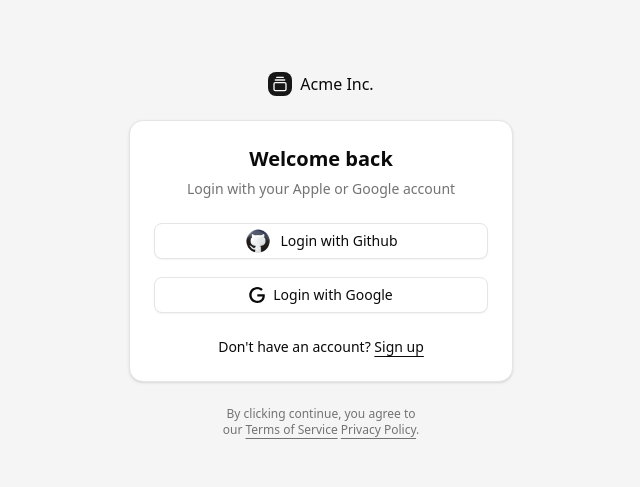
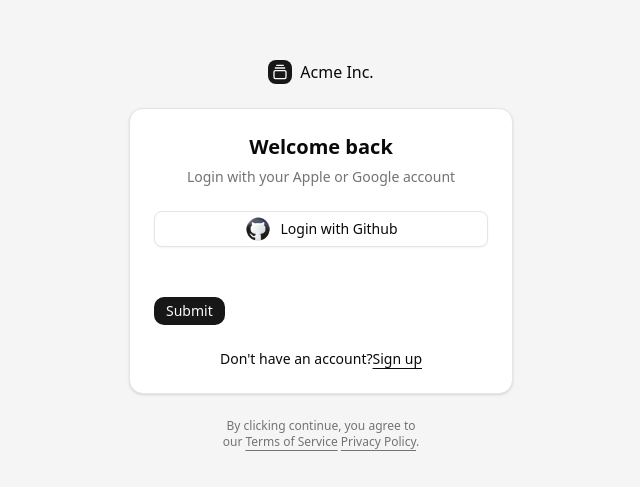
Before and after one commit to Kratos-024/CodeBoard, a React (Vite) app: page /create-acc in a window 1280 px wide. Shown: the part 145-632 px from the top of the page, without its empty margins (319-959 px from the left). Built offline with nearby package versions, Linux system fonts and the light colour scheme; a web font is replaced by a local one.

Commit message:
commit auth extension

```diff
--- a/src/components/AccountAuth.tsx
+++ b/src/components/AccountAuth.tsx
@@ -1,6 +1,10 @@
-import { userAuthorized } from "../apis/UserAuth";
+import { useState } from "react";
 
 export const AccountAuth = () => {
+  const [showInput, setShowInput] = useState<boolean>(false);
+  const showInputHandler = () => {
+    setShowInput(!showInput);
+  };
   return (
     <section>
       <div className="bg-background">
@@ -53,38 +57,43 @@ export const AccountAuth = () => {
                   <form>
                     <div className="grid gap-6">
                       <div className="flex flex-col gap-4">
-                        <div onClick={userAuthorized}>
+                        <div>
                           <button
                             onClick={(e) => {
                               e.preventDefault();
-                              userAuthorized();
+                              showInputHandler();
                             }}
                             data-slot="button"
-                            className="inline-flex items-center justify-center gap-2 whitespace-nowrap rounded-md text-sm font-medium transition-all disabled:pointer-events-none disabled:opacity-50 [&amp;_svg]:pointer-events-none [&amp;_svg:not([class*='size-'])]:size-4 shrink-0 [&amp;_svg]:shrink-0 outline-none focus-visible:border-ring focus-visible:ring-ring/50 focus-visible:ring-[3px] aria-invalid:ring-destructive/20 dark:aria-invalid:ring-destructive/40 aria-invalid:border-destructive border bg-background shadow-xs hover:bg-accent hover:text-accent-foreground dark:bg-input/30 dark:border-input dark:hover:bg-input/50 h-9 px-4 py-2 has-[>svg]:px-3 w-full"
+                            className="inline-flex z-50 items-center justify-center gap-2 whitespace-nowrap rounded-md text-sm font-medium transition-all disabled:pointer-events-none disabled:opacity-50 [&amp;_svg]:pointer-events-none [&amp;_svg:not([class*='size-'])]:size-4 shrink-0 [&amp;_svg]:shrink-0 outline-none focus-visible:border-ring focus-visible:ring-ring/50 focus-visible:ring-[3px] aria-invalid:ring-destructive/20 dark:aria-invalid:ring-destructive/40 aria-invalid:border-destructive border bg-background shadow-xs hover:bg-accent hover:text-accent-foreground dark:bg-input/30 dark:border-input dark:hover:bg-input/50 h-9 px-4 py-2 has-[>svg]:px-3 w-full"
                           >
                             <img className="w-7" src="/github-94.png" />
                             Login with Github
                           </button>
+                          <input
+                            placeholder="Enter the token generated by extension"
+                            className={` ${
+                              showInput
+                                ? " translate-y-0 opacity-100"
+                                : "-translate-y-50 opacity-0"
+                            } px-2 mt-2 py-2 transistion-allpy-1
+                            w-full  duration-500 ease-in-out
+placeholder:text-sm rounded-md`}
+                          ></input>
+                          <button
+                            type="submit"
+                            className="px-3 bg-primary
+text-primary-foreground
+text-sm t cursor-pointer
+py-1 outline-none active:outline-1
+hover:opacity-90 rounded-lg"
+                          >
+                            Submit
+                          </button>
                         </div>
-                        <button
-                          data-slot="button"
-                          className="inline-flex items-center justify-center gap-2 whitespace-nowrap rounded-md text-sm font-medium transition-all disabled:pointer-events-none disabled:opacity-50 [&amp;_svg]:pointer-events-none [&amp;_svg:not([class*='size-'])]:size-4 shrink-0 [&amp;_svg]:shrink-0 outline-none focus-visible:border-ring focus-visible:ring-ring/50 focus-visible:ring-[3px] aria-invalid:ring-destructive/20 dark:aria-invalid:ring-destructive/40 aria-invalid:border-destructive border bg-background shadow-xs hover:bg-accent hover:text-accent-foreground dark:bg-input/30 dark:border-input dark:hover:bg-input/50 h-9 px-4 py-2 has-[>svg]:px-3 w-full"
-                        >
-                          <svg
-                            xmlns="http://www.w3.org/2000/svg"
-                            viewBox="0 0 24 24"
-                          >
-                            <path
-                              d="M12.48 10.92v3.28h7.84c-.24 1.84-.853 3.187-1.787 4.133-1.147 1.147-2.933 2.4-6.053 2.4-4.827 0-8.6-3.893-8.6-8.72s3.773-8.72 8.6-8.72c2.6 0 4.507 1.027 5.907 2.347l2.307-2.307C18.747 1.44 16.133 0 12.48 0 5.867 0 .307 5.387.307 12s5.56 12 12.173 12c3.573 0 6.267-1.173 8.373-3.36 2.16-2.16 2.84-5.213 2.84-7.667 0-.76-.053-1.467-.173-2.053H12.48z"
-                              fill="currentColor"
-                            ></path>
-                          </svg>
-                          Login with Google
-                        </button>
                       </div>
 
                       <div className="text-center text-sm">
-                        Don't have an account?{" "}
+                        Don't have an account?
                         <a href="#" className="underline underline-offset-4">
                           Sign up
                         </a>
```
